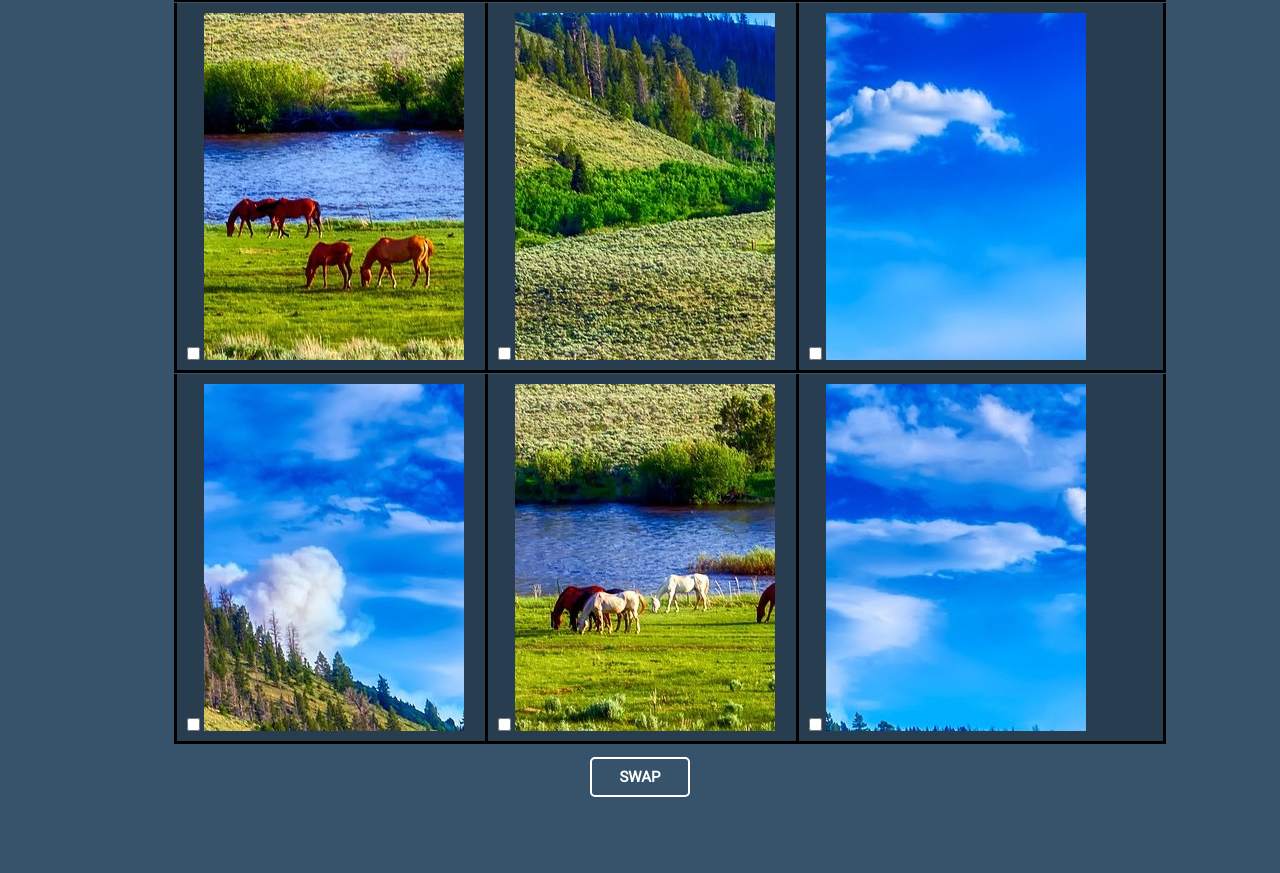
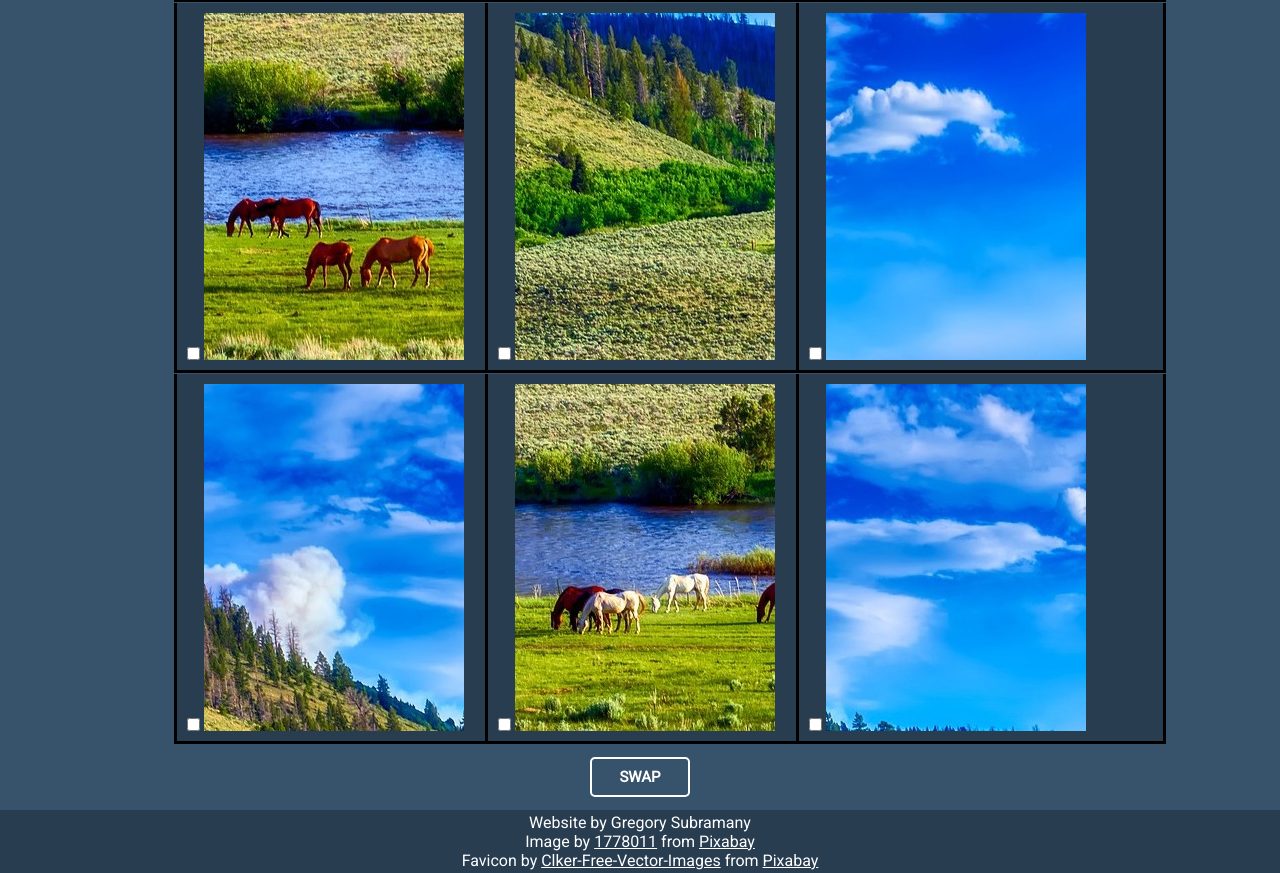
Before and after one commit to interborough/tile-puzzle-game, a plain HTML site: page index.html in a window 1280 px wide. Shown: the part 504-1377 px from the top of the page. Before the commit the page ends 1314 px from the top, so only its background shows below. Drawn offline with nearby package versions, Linux system fonts and the light colour scheme.

Commit message:
Added footer to html pages

```diff
--- a/index.html
+++ b/index.html
@@ -3,8 +3,8 @@
 <head>
   <meta charset="UTF-8">
   <meta name="viewport" content="width=device-width, initial-scale=1.0">
-  <title>Puzzle Game</title>
-  <link rel="icon" href="pic/WebsiteLogo.png">
+  <title>Tile Puzzle Game</title>
+  <link rel="icon" href="pic/favicon.png">
   <link rel="stylesheet" type="text/css" href="style.css">
 </head>
 <body>
@@ -64,6 +64,17 @@
    <div id="button-container">
       <button type="button" class="button" onclick="swapImages()" id="swap-button">Swap</button>
    </div>
+   <footer>
+      <p>Website by Gregory Subramany</p>
+      <p>Image by <a href="https://pixabay.com/users/1778011-1778011/?utm_source=link-attribution
+         &amp;utm_medium=referral&amp;utm_campaign=image&amp;utm_content=4036504">1778011</a> from
+         <a href="https://pixabay.com/?utm_source=link-attribution&amp;utm_medium=referral&amp;utm_campaign=
+         image&amp;utm_content=4036504">Pixabay</a></p>
+      <p>Favicon by <a href="https://pixabay.com/users/clker-free-vector-images-3736/?utm_source=link-attribution
+         &amp;utm_medium=referral&amp;utm_campaign=image&amp;utm_content=25997">Clker-Free-Vector-Images</a> from
+         <a href="https://pixabay.com/?utm_source=link-attribution&amp;utm_medium=referral&amp;utm_campaign=
+         image&amp;utm_content=25997">Pixabay</a></p>
+   </footer>
    <script src="https://ajax.googleapis.com/ajax/libs/jquery/3.5.1/jquery.min.js"></script>
    <script src="puzzle.js"></script>
 </body>
--- a/style.css
+++ b/style.css
@@ -31,6 +31,7 @@ ul {
 
 a {
   text-align: center;
+  color: white;
 }
 
 #button-container {
@@ -83,8 +84,9 @@ h1 {
   padding-top: 2%;
   color: #f9f9f9;
   text-align: center;
-  text-decoration-line: underline;
+  text-decoration: underline;
 }
+
 .puzzle-grid {
   display: grid;
   grid-gap: 1px;
@@ -94,26 +96,32 @@ h1 {
   padding-top: 2%;
   padding-bottom: 1%;
 }
+
 .puzzle-pic {
   min-width: 370px;
   padding: 10px;
   background-color: rgb(41, 61, 81);
 }
+
 #button-container {
   padding-bottom: 1%;
 }
+
 #boxOne, #boxFour, #boxSeven, #boxThree, #boxSix, #boxNine  {
   border-left: solid;
   border-right: solid;
   border-bottom: solid;
 }
+
 #boxOne, #boxTwo, #boxThree {
   border-top: solid;
 }
+
 #boxTwo, #boxFive, #boxEight {
   border-bottom: solid;
   border-left: solid;
 }
+
 #swap-button {
   width: 100px;
   height: 40px;
@@ -125,6 +133,7 @@ h1 {
   font-size: 15px;
   font-weight: bold;
 }
+
 #swap-button:hover {
   width: 100px;
   height: 40px;
@@ -136,3 +145,10 @@ h1 {
   font-weight: bold;
   cursor: pointer;
 }
+
+footer {
+  text-align: center;
+  padding: 3px;
+  background-color: rgb(41, 61, 81);
+  color: white;
+}
```
Also changed, not shown: rules.html (+12 -1 lines), pic/favicon.png (renamed from pic/WebsiteLogo.png), 1 other file.
